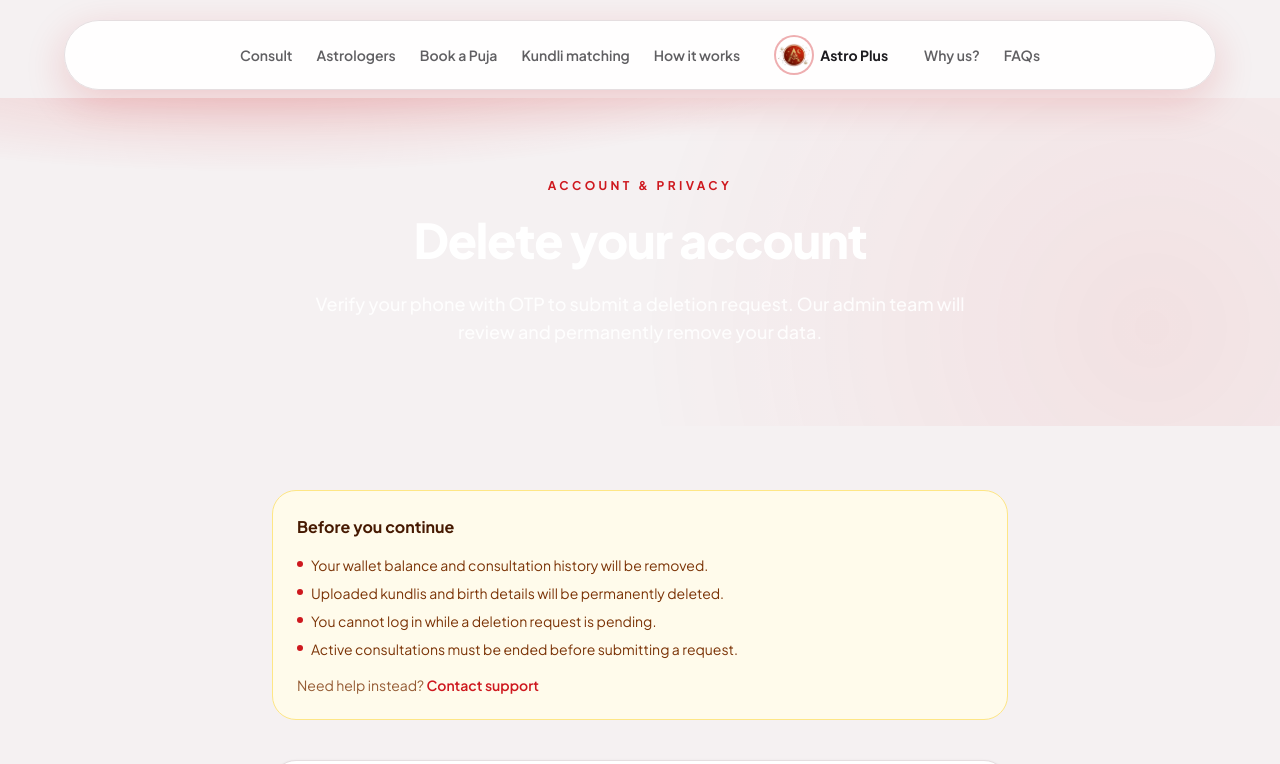
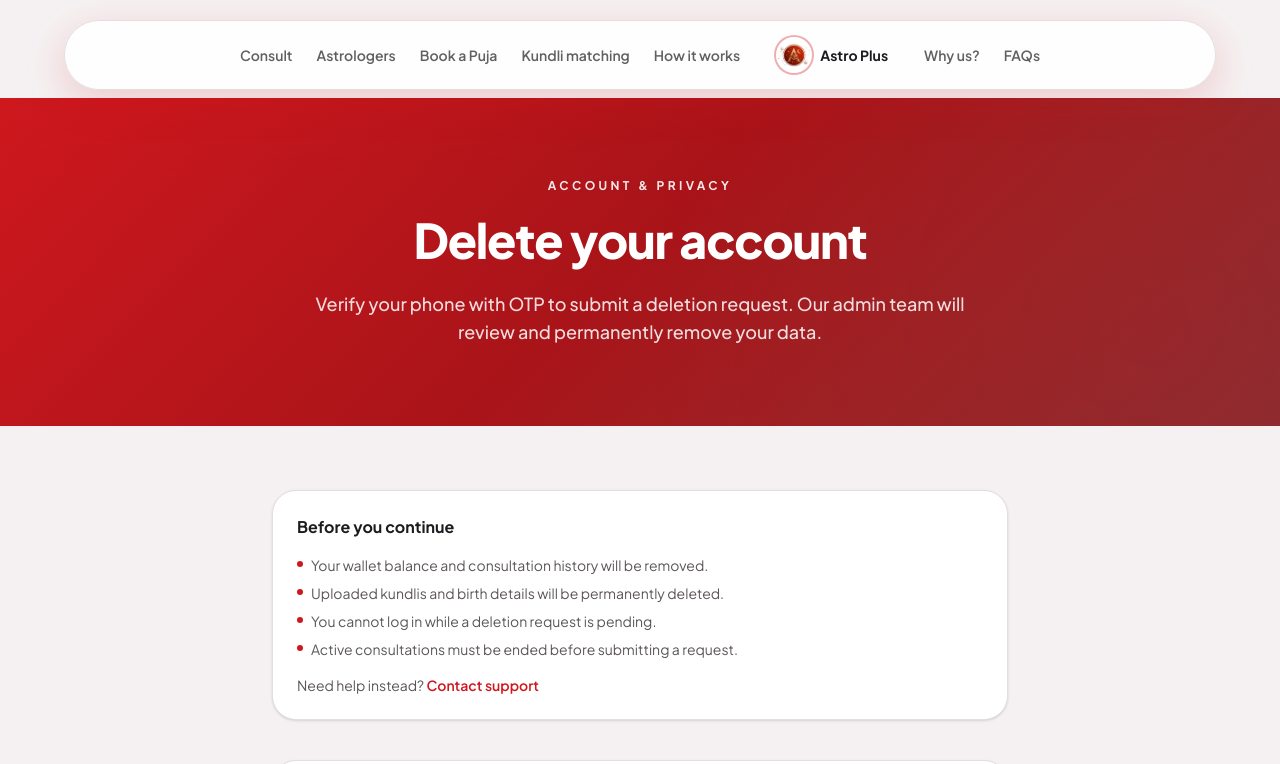
Before and after one commit to deepugupta1846/astro_frontend, a Next.js app: page /delete-account in a window 1280 px wide. Shown: the top 764 px of the page. Built offline with nearby package versions, Linux system fonts and the light colour scheme.

Commit message:
update build

```diff
--- a/src/app/delete-account/page.js
+++ b/src/app/delete-account/page.js
@@ -22,19 +22,19 @@ export default function DeleteAccountPage() {
     <div className="min-h-screen bg-background">
       <Header />
 
-      <section className="hero-banner relative overflow-hidden text-white">
+      <section className="hero-banner hero-gradient relative overflow-hidden text-white">
         <div
-          className="hero-radial-overlay pointer-events-none absolute inset-0"
+          className="hero-radial-overlay pointer-events-none absolute inset-0 opacity-60"
           aria-hidden
         />
         <div className="relative mx-auto max-w-6xl px-4 py-14 md:py-20">
-          <p className="text-center text-xs font-bold uppercase tracking-[0.28em] text-primary">
+          <p className="text-center text-xs font-bold uppercase tracking-[0.28em] text-white/90">
             Account &amp; privacy
           </p>
-          <h1 className="mt-4 text-center text-3xl font-extrabold leading-tight tracking-tight md:text-5xl">
+          <h1 className="mt-4 text-center text-3xl font-extrabold leading-tight tracking-tight text-white md:text-5xl">
             Delete your account
           </h1>
-          <p className="mx-auto mt-5 max-w-2xl text-center text-base font-medium text-white/88 md:text-lg">
+          <p className="mx-auto mt-5 max-w-2xl text-center text-base font-medium text-white/85 md:text-lg">
             Verify your phone with OTP to submit a deletion request. Our admin
             team will review and permanently remove your data.
           </p>
@@ -43,20 +43,20 @@ export default function DeleteAccountPage() {
 
       <section className="mx-auto max-w-3xl px-4 py-12 md:py-16">
         <Reveal>
-          <div className="mb-10 rounded-3xl border border-amber-200 bg-amber-50 p-6">
-            <h2 className="font-bold text-amber-950">Before you continue</h2>
+          <div className="mb-10 rounded-3xl border border-border bg-surface p-6 shadow-sm">
+            <h2 className="font-bold text-foreground">Before you continue</h2>
             <ul className="mt-4 space-y-2">
               {warnings.map((item) => (
                 <li
                   key={item}
-                  className="flex items-start gap-2 text-sm text-amber-900"
+                  className="flex items-start gap-2 text-sm text-muted"
                 >
                   <span className="mt-1.5 h-1.5 w-1.5 shrink-0 rounded-full bg-primary" />
                   {item}
                 </li>
               ))}
             </ul>
-            <p className="mt-4 text-sm text-amber-900/80">
+            <p className="mt-4 text-sm text-muted">
               Need help instead?{" "}
               <Link
                 href="/contact-us"
--- a/src/components/LegalPageLayout.js
+++ b/src/components/LegalPageLayout.js
@@ -19,24 +19,24 @@ export default function LegalPageLayout({
     <div className="min-h-screen bg-background">
       <Header />
 
-      <section className="hero-banner relative overflow-hidden text-white">
+      <section className="hero-banner hero-gradient relative overflow-hidden text-white">
         <div
-          className="hero-radial-overlay pointer-events-none absolute inset-0"
+          className="hero-radial-overlay pointer-events-none absolute inset-0 opacity-60"
           aria-hidden
         />
         <div className="relative mx-auto max-w-6xl px-4 py-14 md:py-20">
-          <p className="text-center text-xs font-bold uppercase tracking-[0.28em] text-primary">
+          <p className="text-center text-xs font-bold uppercase tracking-[0.28em] text-white/90">
             Legal
           </p>
-          <h1 className="mt-4 text-center text-3xl font-extrabold leading-tight tracking-tight md:text-4xl">
+          <h1 className="mt-4 text-center text-3xl font-extrabold leading-tight tracking-tight text-white md:text-4xl">
             {title}
           </h1>
           {description ? (
-            <p className="mx-auto mt-5 max-w-2xl text-center text-base font-medium text-white/88 md:text-lg">
+            <p className="mx-auto mt-5 max-w-2xl text-center text-base font-medium text-white/85 md:text-lg">
               {description}
             </p>
           ) : null}
-          <p className="mt-4 text-center text-xs text-white/60">
+          <p className="mt-4 text-center text-xs text-white/70">
             Last updated: {lastUpdated}
           </p>
         </div>
--- a/src/lib/apiBase.js
+++ b/src/lib/apiBase.js
@@ -6,7 +6,7 @@ export function getApiBaseUrl() {
     typeof process.env.NEXT_PUBLIC_API_BASE_URL === "string"
       ? process.env.NEXT_PUBLIC_API_BASE_URL.trim()
       : "";
-  return raw.replace(/\/$/, "") || "http://localhost:5000";
+  return raw.replace(/\/$/, "") || "https://api.astropulse.live";
 }
 
 // http://localhost:5000
```
